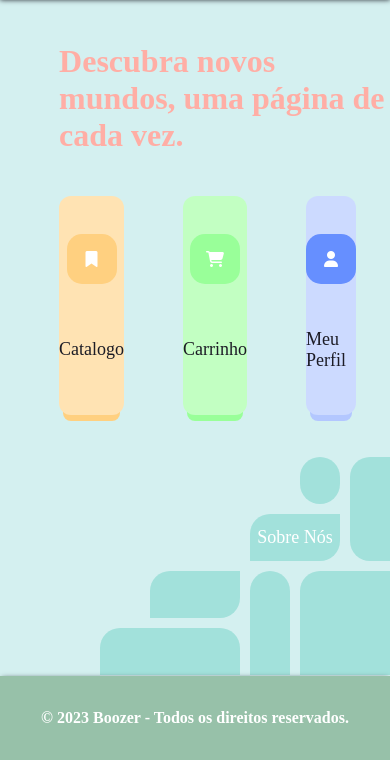
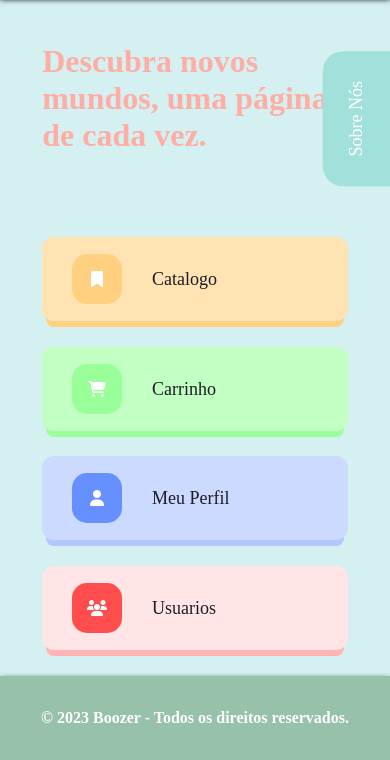
Before and after one commit to Omigaass/INDEV_BOOZER, a PHP site: page /HTML/ABRE_MENU.html in a window 390 px wide. Shown: the part 84-844 px from the top of the page. Run offline with PHP 8.4, Linux system fonts and the light colour scheme; some libraries are stand-ins or nearby versions; some web fonts are replaced.

Commit message:
BOOZER-V0.1.5

```diff
--- a/CSS/ABRE_MENU.CSS
+++ b/CSS/ABRE_MENU.CSS
@@ -168,6 +168,172 @@
     }
 
 /*
+?██████  ███████ ███████ ██████   ██████  ███    ██ ███████ ██ ██    ██ ██ ██████   █████  ██████  ███████
+?██   ██ ██      ██      ██   ██ ██    ██ ████   ██ ██      ██ ██    ██ ██ ██   ██ ██   ██ ██   ██ ██
+?██████  █████   ███████ ██████  ██    ██ ██ ██  ██ ███████ ██ ██    ██ ██ ██   ██ ███████ ██   ██ █████
+?██   ██ ██           ██ ██      ██    ██ ██  ██ ██      ██ ██  ██  ██  ██ ██   ██ ██   ██ ██   ██ ██
+?██   ██ ███████ ███████ ██       ██████  ██   ████ ███████ ██   ████   ██ ██████  ██   ██ ██████  ███████
+*/
+
+@media (max-width: 1024px) {
+    .fullscreen{
+        width: 100%;
+        height: 100vh;
+        display: flex;
+        flex-direction: column;
+        justify-content: center;
+        overflow: hidden;
+    }
+
+    .main_sec{
+        width: 100%;
+        height: calc(100% - 20vh);
+        display: flex;
+        flex-direction: column;
+        background-color: var(--softcolor01);
+    }
+
+    .body_title{
+        margin: 5vh 0vh 5vh 7vh;
+        color: var(--softcolor13);
+        font-family: 'SnigletRegular';
+        cursor: default;
+    }
+
+    .navbar_menu{
+        width: calc(100% - 5vh);
+        margin-left: 0;
+        display: flex;
+    }
+
+    .navbar_card{
+        width: 24vh;
+        height: 26vh;
+        margin: 0 0 5vh 7vh;
+        border-radius: 12px;
+        font-family: 'SnigletRegular';
+        cursor: pointer;
+        display: flex;
+        flex-direction: column;
+        justify-content: space-evenly;
+        transition: background-color 0.2s ease, width 0.5s ease;
+        animation: jello-diagonal-1 0.8s both;
+    }   .navbar_card i {
+        display: flex;
+        justify-content: center;
+        align-items: center;
+        color: white;
+        height: 50px;
+        width: 50px;
+        border-radius: 15px;
+    }   .navbar_card a{
+        height: 25%;
+        display: flex;
+        align-items: center;
+        font-size: large;
+        text-decoration: none;
+        color: var(--preto);
+        transition: color 0.2s ease;
+    }
+}
+
+@media (max-width: 768px) {
+    .main_sec{
+        width: 100%;
+        height: calc(100% - 20vh);
+        display: flex;
+        flex-direction: column;
+        background-color: var(--softcolor01);
+    }
+
+    .body_title{
+        width: calc(100% - 12vh);
+        margin: 5vh 7vh 2vh 5vh;
+        color: var(--softcolor13);
+        font-family: 'SnigletRegular';
+        cursor: default;
+    }
+
+    .navbar_menu{
+        width: 100%;
+        display: flex;
+        flex-direction: column;
+        position: fixed;
+        bottom: 10vh;
+    }
+
+    .navbar_card{
+        width: calc(100% - 10vh);
+        height: 10vh;
+        margin: 0 0 3vh 5vh;
+        border-radius: 12px;
+        font-family: 'SnigletRegular';
+        cursor: pointer;
+        display: flex;
+        flex-direction: row;
+        justify-content: flex-start;
+        align-items: center;
+        transition: background-color 0.2s ease;
+        animation: jello-diagonal-1 0.8s both;
+    }   .navbar_card i {
+        margin: 0px 30px;
+        display: flex;
+        justify-content: center;
+        align-items: center;
+        color: white;
+        height: 50px;
+        width: 50px;
+        border-radius: 15px;
+    }   .navbar_card a{
+        margin: 0;
+        height: 25%;
+        display: flex;
+        align-items: center;
+        font-size: large;
+        text-decoration: none;
+        color: var(--preto);
+        transition: color 0.2s ease;
+    }
+
+    .content_body {
+        width: 16vh;
+        height: 8vh;
+        display: flex;
+        animation: tilt-in-right-2 0.6s ease-out both;
+        position: fixed;
+        top: 20vh;
+        right: -4vh;
+        margin: 0;
+        }
+
+        .content_body a{
+            background-color: var(--softcolor02);
+            width: 100%;
+            height: 100%;
+        }
+
+        .card1, .card2, .card3, .card4, .card6, .card7{
+            display: none;
+        }
+        .card5{
+            border-radius: 20px 20px 0px 0px;
+            font-family: 'SnigletRegular';
+            cursor: pointer;
+            font-size: large;
+            display: flex;
+            align-items: center;
+            justify-content: center;
+            color: white;
+            text-decoration: none;
+            transform: rotate(270deg);
+            transition: background-color 0.4s cubic-bezier(0.390, 0.575, 0.565, 1.000);
+        }   .card5:hover{
+            animation: none;
+            background-color: var(--strongcolor02);
+        }
+}
+
+/*
 ? █████  ███    ██ ██ ███    ███  █████  ████████ ██  ██████  ███    ██
 ?██   ██ ████   ██ ██ ████  ████ ██   ██    ██    ██ ██    ██ ████   ██
 ?███████ ██ ██  ██ ██ ██ ████ ██ ███████    ██    ██ ██    ██ ██ ██  ██
```
